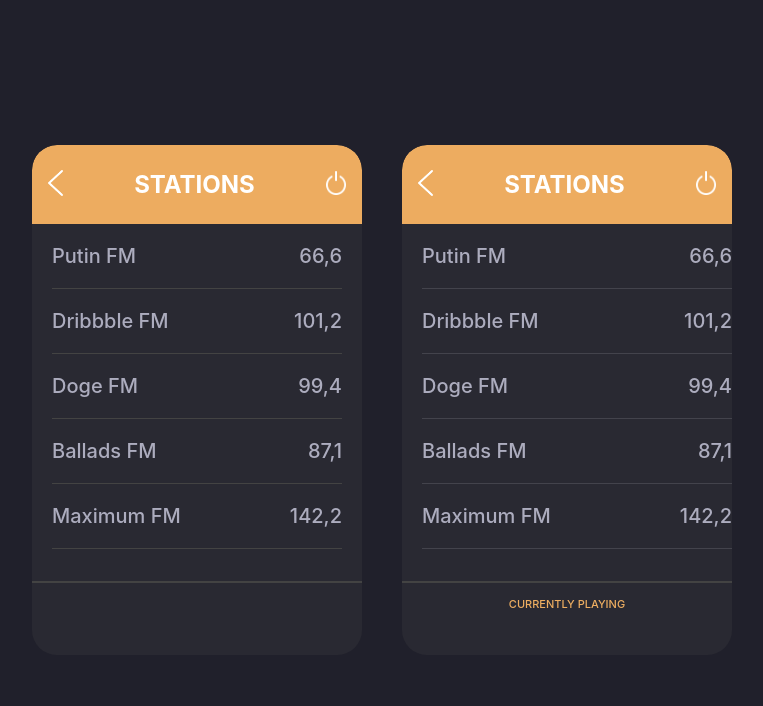
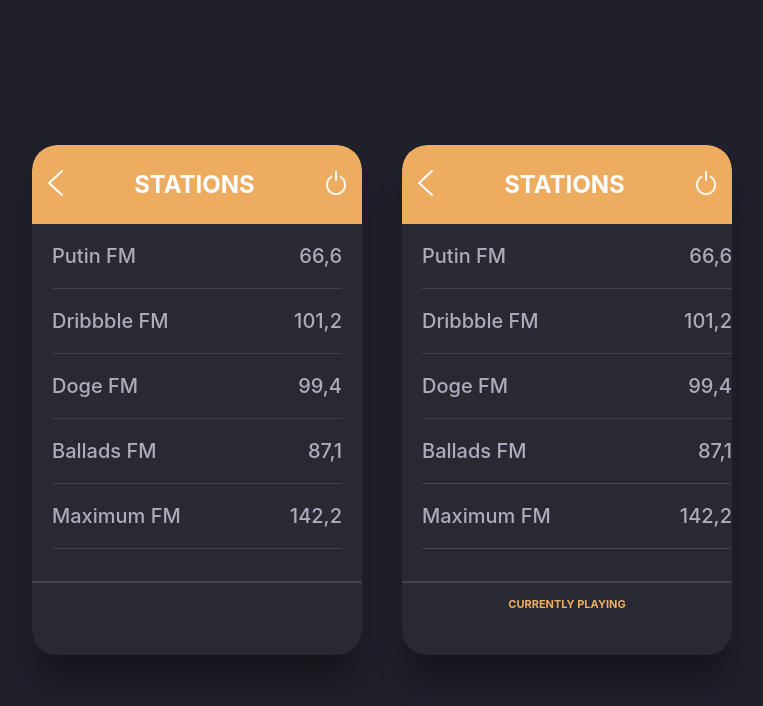
Before and after one commit to Nasim-Bin-kamal/turtle-venture-task-3, a React (Create React App) app: page / in a window 1280 px wide. Shown: the top 706 px of the page, without its empty margins (258-1021 px from the left). Built offline with nearby package versions, Linux system fonts and the light colour scheme.

Commit message:
minor changes

```diff
--- a/src/components/CurrentStation/CurrentStation.scss
+++ b/src/components/CurrentStation/CurrentStation.scss
@@ -7,6 +7,7 @@
     background-color: $bgColor;
     border-radius: 25px;
     overflow: hidden;
+    box-shadow: 0px 30px 30px -10px #13131a;
 
 
 
@@ -88,7 +89,7 @@
         padding-top: 10px;
         font-size: 11px;
         color: #eeae61;
-        font-weight: 500;
+        font-weight: 700;
     }
     .currentPlaying{
 
```
